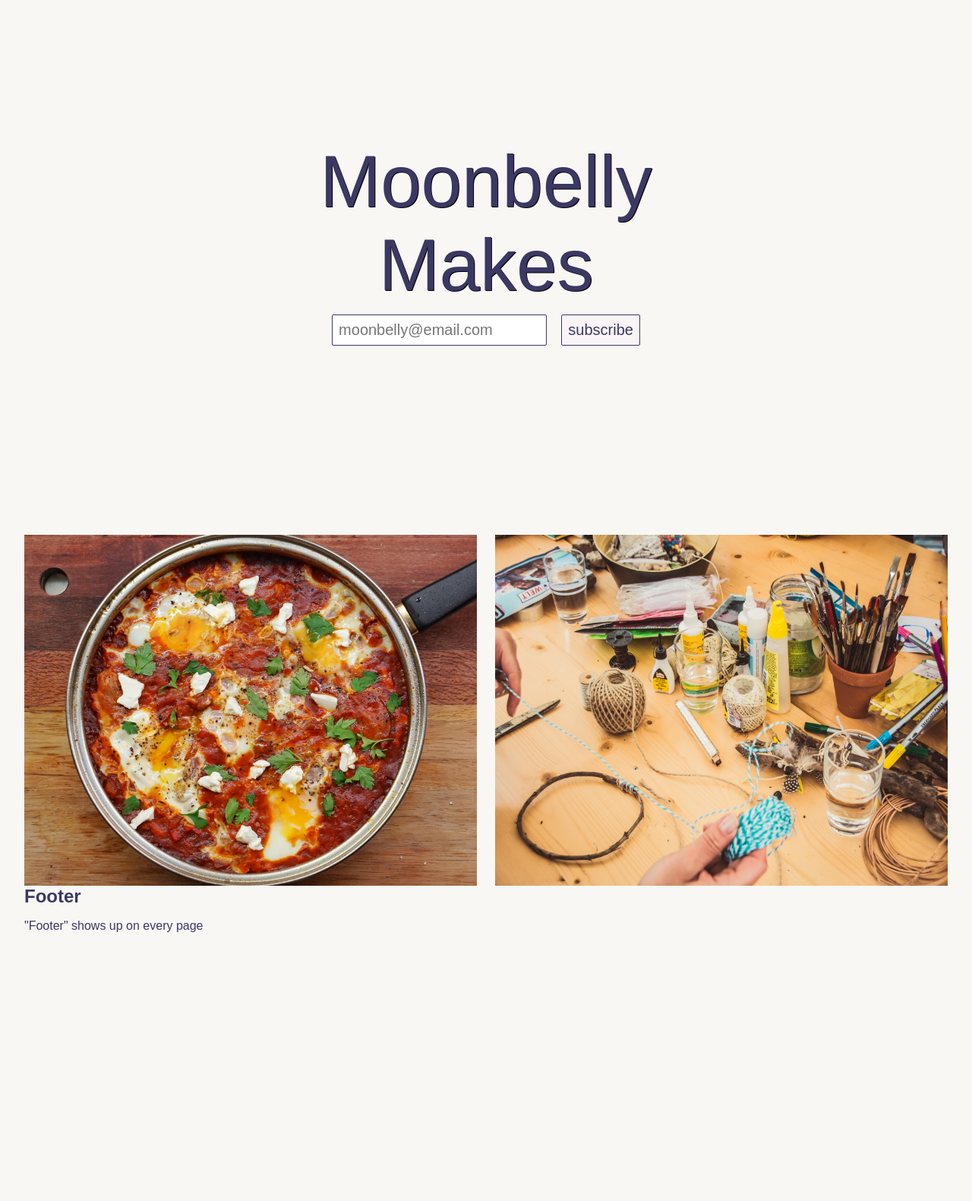
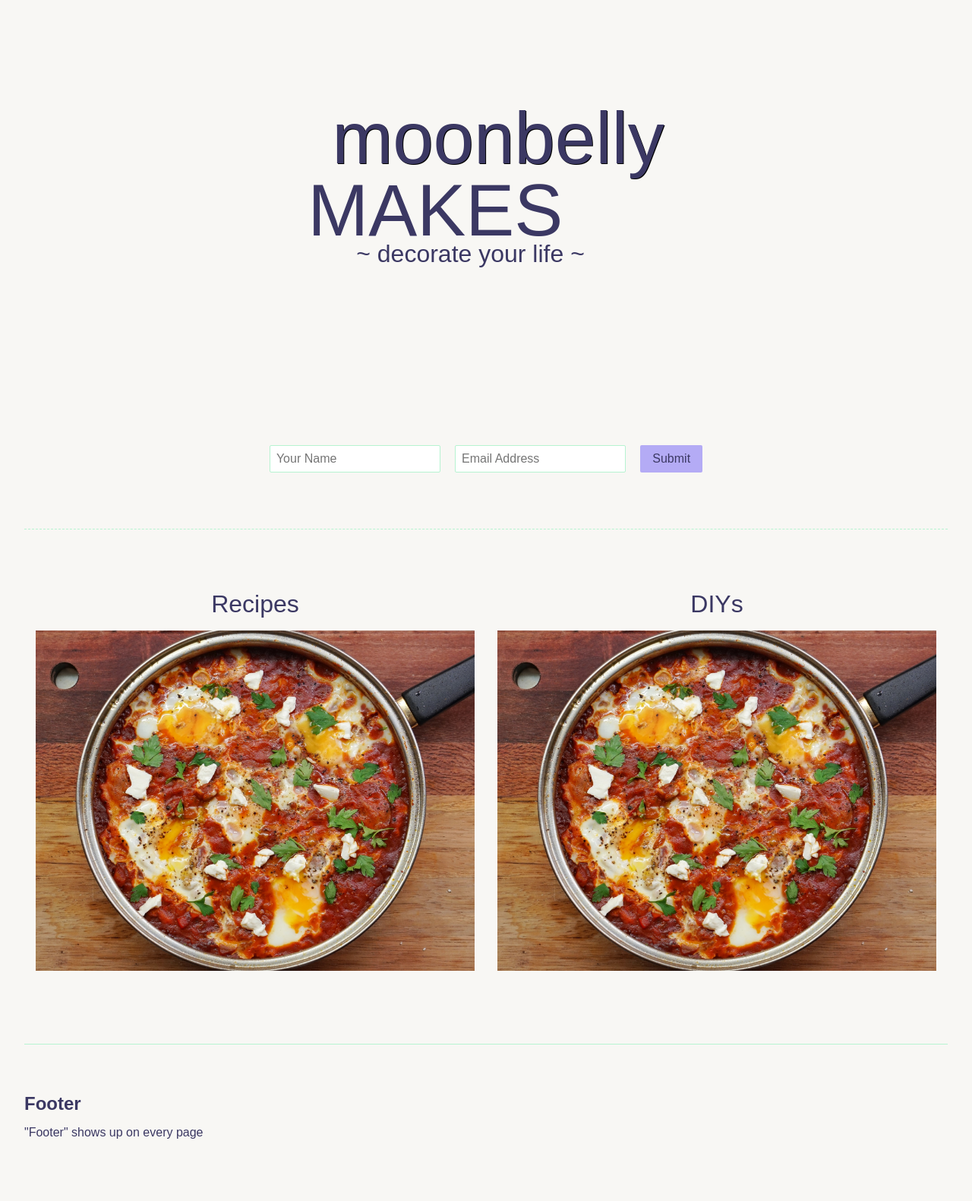
Before and after one commit to joshnussbaum89/moonbelly-gatsby, a Gatsby site in the folder gatsby/: page / in a window 1280 px wide. Shown: the part 120-1701 px from the top of the page at 76% size. Before the commit the page ends 1364 px from the top, so only its background shows below. Built offline with nearby package versions, Linux system fonts and the light colour scheme; Gatsby itself is replaced by a stand-in of ours.

Commit message:
add hero and featured posts styles

```diff
--- a/gatsby/gatsby-config.js
+++ b/gatsby/gatsby-config.js
@@ -29,7 +29,7 @@ module.exports = {
       resolve: 'gatsby-source-filesystem',
       options: {
         name: 'images',
-        path: './src/images/',
+        path: './src/assets/images/',
       },
       __key: 'images',
     },
--- a/gatsby/src/components/FeaturedPosts.js
+++ b/gatsby/src/components/FeaturedPosts.js
@@ -4,29 +4,59 @@ import featuredRecipe from '../assets/images/featured-recipe.jpg';
 import featuredDiy from '../assets/images/featured-diy.jpg';
 
 const FeaturedStyles = styled.div`
+  h2 {
+    text-align: center;
+    font-size: var(--large);
+    font-weight: 100;
+    margin: 1rem 0;
+  }
   .featured {
+    border-top: 1px dashed var(--mint);
+    margin: 2rem 0;
+    padding: 4rem 0;
     display: flex;
-    justify-content: space-between;
+    flex-direction: column;
+    align-content: space-between;
   }
   .featured-img {
-    width: 49%;
+    width: 100%;
+  }
+  @media (min-width: 768px) {
+    .featured {
+      display: flex;
+      flex-direction: row;
+    }
+    .featured-img {
+      width: 95%;
+      margin: auto;
+      display: block;
+    }
   }
 `;
 
-// TODO
-// 1. Style featured posts
-// 2. Make sure the images are stacked on mobile - css grid?
 const FeaturedPosts = () => {
   return (
     <>
       <FeaturedStyles>
         <div className='featured'>
-          <img
-            className='featured-img'
-            src={featuredRecipe}
-            placeholder='blurred'
-          />
-          <img className='featured-img' src={featuredDiy} />
+          <div className='featured-img'>
+            <h2>Recipes</h2>
+            <img
+              className='featured-img'
+              src={featuredRecipe}
+              placeholder='blurred'
+              alt='Featured recipe'
+            />
+          </div>
+          <div className='featured-img'>
+            <h2>DIYs</h2>
+            <img
+              className='featured-img'
+              src={featuredRecipe}
+              placeholder='blurred'
+              alt='Featured recipe'
+            />
+          </div>
         </div>
       </FeaturedStyles>
     </>
--- a/gatsby/src/components/Footer.js
+++ b/gatsby/src/components/Footer.js
@@ -1,10 +1,18 @@
-import React from "react";
+import React from 'react';
+import styled from 'styled-components';
+
+const FooterStyles = styled.div`
+  padding: 4rem 0;
+  border-top: 1px solid var(--mint);
+`;
 
 const Footer = () => {
   return (
     <footer>
-      <h2>Footer</h2>
-      <p>"Footer" shows up on every page</p>
+      <FooterStyles>
+        <h2>Footer</h2>
+        <p>"Footer" shows up on every page</p>
+      </FooterStyles>
     </footer>
   );
 };
--- a/gatsby/src/components/Hero.js
+++ b/gatsby/src/components/Hero.js
@@ -3,14 +3,16 @@ import styled from 'styled-components';
 
 const HeroStyles = styled.div`
   /* Main hero styles */
-  height: 95vh;
-
   .hero {
-    height: 100%;
+    position: relative;
+    height: 90vh;
     display: flex;
     flex-direction: column;
     justify-content: center;
     align-items: center;
+  }
+  .hero-logo {
+    margin-bottom: 10rem;
   }
   .hero p {
     margin: 0;
@@ -21,28 +23,66 @@ const HeroStyles = styled.div`
   .hero p:first-child {
     font-family: Arial, Helvetica, sans-serif;
   }
+  .hero .hero-moonbelly {
+    text-transform: lowercase;
+    margin-left: 2rem;
+  }
+  .hero .hero-makes {
+    text-transform: uppercase;
+    text-shadow: none;
+    margin-top: -1rem;
+    margin-right: 4.5rem;
+  }
+  .hero .hero-decorate {
+    font-size: clamp(1.5rem, 2rem, 2.5vw);
+    margin-top: -1rem;
+    margin-left: 4rem;
+    text-shadow: none;
+  }
 
   /* Subscription input field */
   .hero-subscribe {
+    position: absolute;
     display: flex;
+    flex-direction: column;
+    width: 80%;
+    bottom: 2rem;
   }
   .hero-subscribe > input {
+    font-size: var(--small);
     margin: 0.6rem;
     border-radius: 2px;
   }
+  .hero-subscribe > input[type='name'],
+  .hero-subscribe > input[type='email'] {
+    border: 1px solid var(--mint);
+    color: var(--darkPurple);
+    padding: 0.5rem;
+  }
+  /* Submit button */
   .hero-subscribe > input[type='button'] {
-    background: var(--pink);
+    background: var(--purple);
+    border: none;
+    color: var(--darkPurple);
+    padding: 0.5rem 1rem;
     cursor: pointer;
   }
+  .hero-subscribe > input[type='button']:hover {
+    transform: scale(1.02);
+  }
   .hero-subscribe > input[type='button']:active {
-    transform: translate(1px, 1px);
+    transform: scale(1);
   }
-  .hero-subscribe > input[type='email'],
-  .hero-subscribe > input[type='button'] {
-    border: 1px solid var(--darkPurple);
-    font-size: var(--medium);
-    color: var(--darkPurple);
-    padding: 0.5rem;
+
+  @media (min-width: 768px) {
+    .hero-logo {
+      margin-bottom: 8rem;
+    }
+    .hero-subscribe {
+      display: flex;
+      flex-direction: row;
+      justify-content: center;
+    }
   }
 `;
 
@@ -51,11 +91,15 @@ const Hero = () => {
     <>
       <HeroStyles>
         <div className='hero'>
-          <p>Moonbelly</p>
-          <p>Makes</p>
+          <div className='hero-logo'>
+            <p class='hero-moonbelly'>Moonbelly</p>
+            <p class='hero-makes'>Makes</p>
+            <p class='hero-decorate'>~ decorate your life ~</p>
+          </div>
           <div className='hero-subscribe'>
-            <input type='email' placeholder='moonbelly@email.com' />
-            <input type='button' value='subscribe' />
+            <input type='name' placeholder='Your Name' />
+            <input type='email' placeholder='Email Address' />
+            <input type='button' value='Submit' />
           </div>
         </div>
       </HeroStyles>
--- a/gatsby/src/components/Nav.js
+++ b/gatsby/src/components/Nav.js
@@ -40,7 +40,11 @@ const NavStyles = styled.div`
   }
   ul > li > a {
     color: var(--darkPurple);
+    transition: 0.2s;
     text-decoration: none;
+  }
+  ul > li > a:hover {
+    color: var(--purple);
   }
 
   /* Mobile nav */
```
Also changed, not shown: 1 other file.
